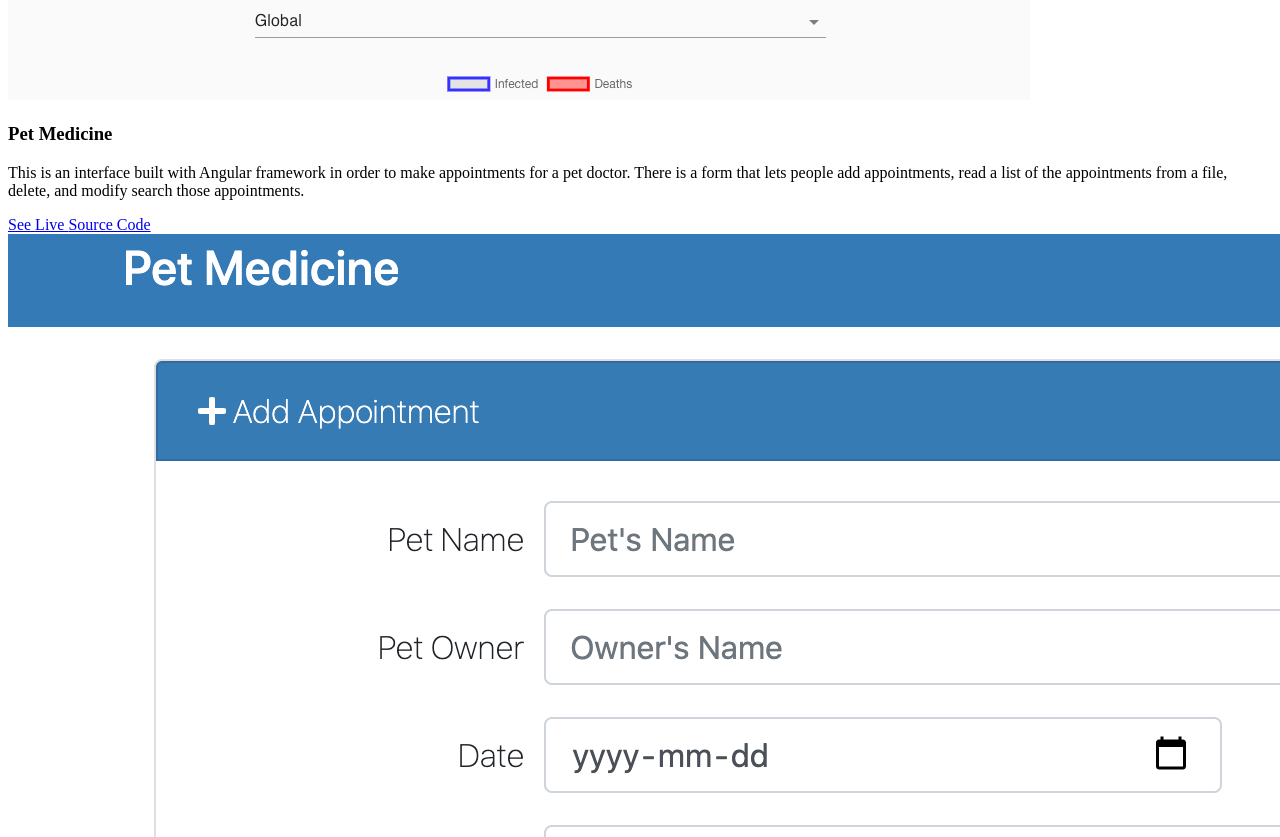
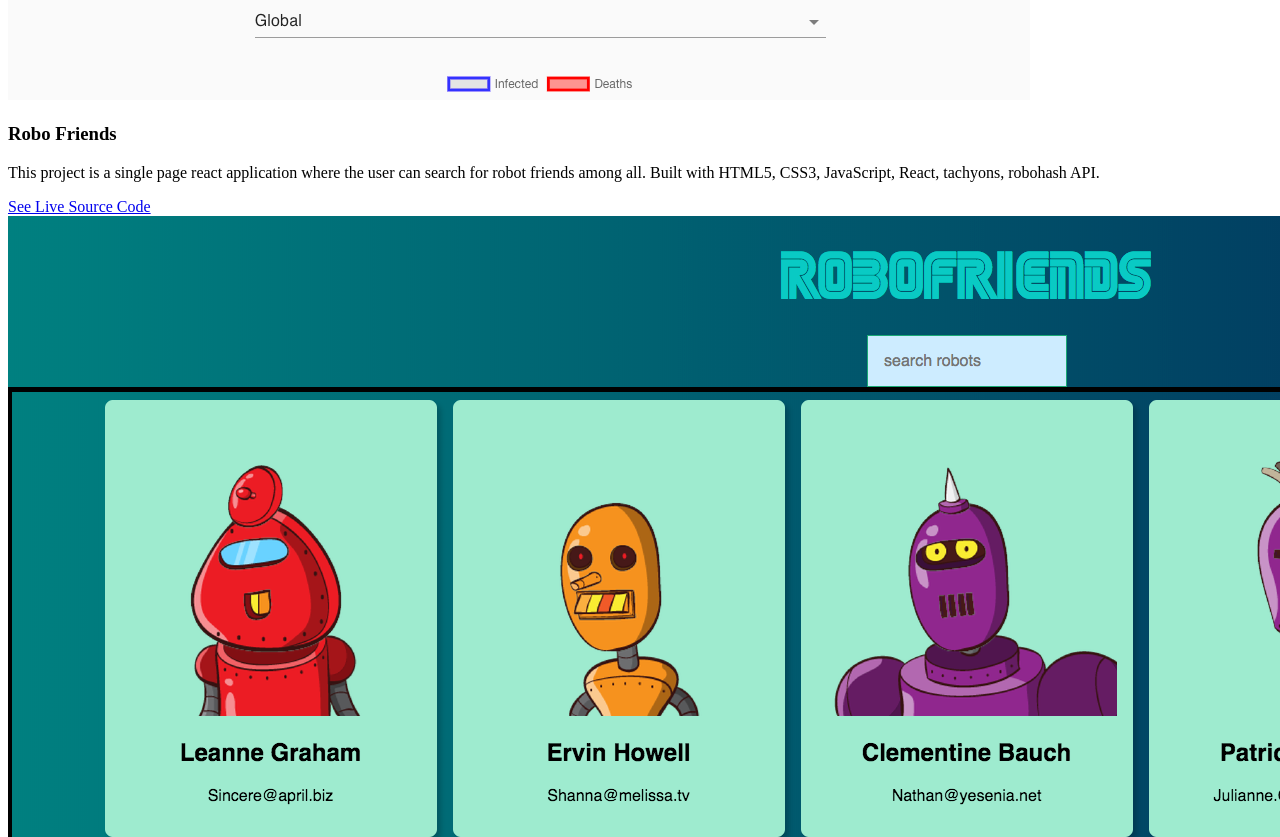
Before and after one commit to Pouladzadeh/Portfolio, a website: page src/template.html in a window 1280 px wide. Shown: the part 1580-2417 px from the top of the page. Drawn offline with nearby package versions, Linux system fonts and the light colour scheme.

Commit message:
fixed pet medicine which was repeated twice

```diff
--- a/src/template.html
+++ b/src/template.html
@@ -162,47 +162,6 @@
                 <a href="#!" target="_blank">
                   <div data-tilt class="thumbnail rounded">
                     <img class="img-fluid" src="./assets/covid19.png" />
-                  </div>
-                </a>
-              </div>
-            </div>
-          </div>
-          <!-- /END Project -->
-          <!-- Each .row is a project -->
-          <div class="row">
-            <div class="col-lg-4 col-sm-12">
-              <div class="project-wrapper__text">
-                <h3 class="project-wrapper__text-title">Pet Medicine</h3>
-                <div>
-                  <p class="mb-4">
-                    This is an interface built with Angular framework in order
-                    to make appointments for a pet doctor. There is a form that
-                    lets people add appointments, read a list of the
-                    appointments from a file, delete, and modify search those
-                    appointments.
-                  </p>
-                </div>
-                <a
-                  target="_blank"
-                  class="cta-btn cta-btn--hero"
-                  href="https://youtu.be/RESpGPRVyps"
-                >
-                  See Live
-                </a>
-                <a
-                  target="_blank"
-                  class="cta-btn text-color-main"
-                  href="https://github.com/Pouladzadeh/angular-interface"
-                >
-                  Source Code
-                </a>
-              </div>
-            </div>
-            <div class="col-lg-8 col-sm-12">
-              <div class="project-wrapper__image">
-                <a href="#!" target="_blank">
-                  <div data-tilt class="thumbnail rounded">
-                    <img class="img-fluid" src="./assets/Pet.png" />
                   </div>
                 </a>
               </div>
@@ -506,7 +465,7 @@
                 <h3 class="project-wrapper__text-title">Book Review</h3>
                 <div>
                   <p class="mb-4">
-                    Book review is a project in order to Search for the book by
+                    Book review is a project in order to search for the book by
                     its ISBN, author name, or title , Get the information about
                     the book and write your review with API acssess. Built with
                     HTML, CSS, Flask and Heroku Postgres DB.
```
